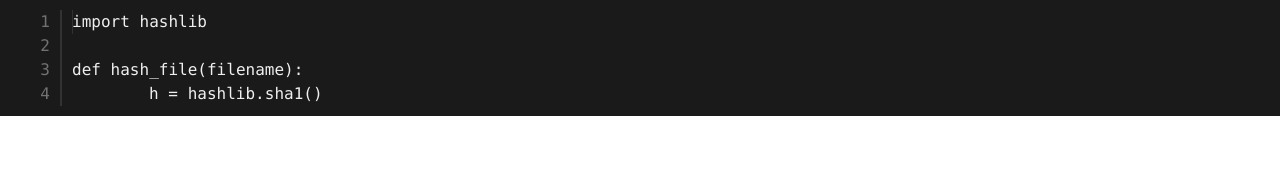
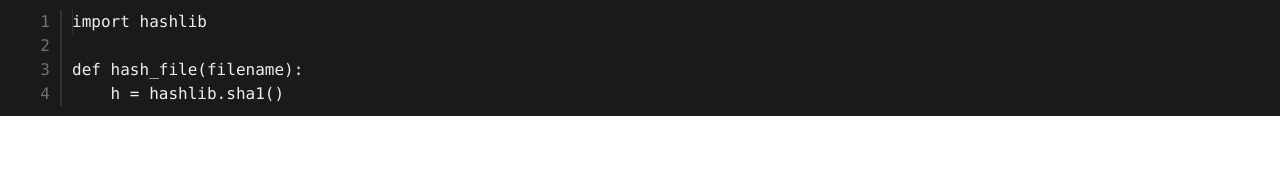
Before and after one commit to Superprior/React-Sass-Golang-project, a React (Create React App) app in the folder typus_frontend/: page / in a window 1280 px wide. Shown: the top 172 px of the page. Built offline with nearby package versions, Linux system fonts and the light colour scheme.

Commit message:
feat: cursor corner cases implemented

```diff
--- a/typus_frontend/src/components/CodeArea.tsx
+++ b/typus_frontend/src/components/CodeArea.tsx
@@ -21,7 +21,7 @@ class CodeArea extends React.Component<Props, State> {
                 ["i", "m", "p", "o", "r", "t", " ", "h", "a", "s", "h", "l", "i", "b"],
                 [""],
                 ["d", "e", "f", " ", "h", "a", "s", "h", "_", "f", "i", "l", "e", "(", "f", "i", "l", "e", "n", "a", "m", "e", ")", ":"],
-                ["\t", "h", " ", "=", " ", "h", "a", "s", "h", "l", "i", "b", ".", "s", "h", "a", "1", "(", ")"]
+                [" ", " ", " ", " ", "h", " ", "=", " ", "h", "a", "s", "h", "l", "i", "b", ".", "s", "h", "a", "1", "(", ")"]
                 // "\twith open(filename,'rb') as file:",
                 // "\t\tchunk = 0",
                 // "\t\twhile chunk != b'':",
@@ -61,7 +61,7 @@ class CodeArea extends React.Component<Props, State> {
                 break;
             }
             case "ArrowDown": {
-                if (this.state.cursorCoords[1] < this.state.lines.length) {
+                if (this.state.cursorCoords[1] < this.state.lineNumbers.length - 1) {
                     this.setState({ cursorCoords: [this.state.cursorCoords[0], this.state.cursorCoords[1] + 1]});
                 }
                 break;
@@ -86,12 +86,17 @@ class CodeArea extends React.Component<Props, State> {
                                         <div className='line-code-wrapper'>
                                             { this.state.lines[lineNumber - 1].map((char: string, xCoord: number) => {
                                                 return (
+                                                    <div style={{ display: 'flex' }}>
                                                         <div style={{ display: 'flex'}}>
                                                             <span className='line-code'>
                                                                 { char }
                                                             </span>
                                                             { this.state.cursorCoords[0] === xCoord && this.state.cursorCoords[1] === yCoord ? (
                                                                 <span className='cursor'></span>
+                                                            ) : null }
+                                                        </div>
+                                                        { this.state.cursorCoords[0] === this.state.lines[yCoord].length && xCoord + 1 === this.state.lines[yCoord].length &&  this.state.cursorCoords[1] === yCoord ? (
+                                                            <span className='cursor' style={{ position: 'relative' }}></span>
                                                         ) : null }
                                                     </div>
                                                 )
```
Lines whose indentation alone changed are shown as unchanged.
